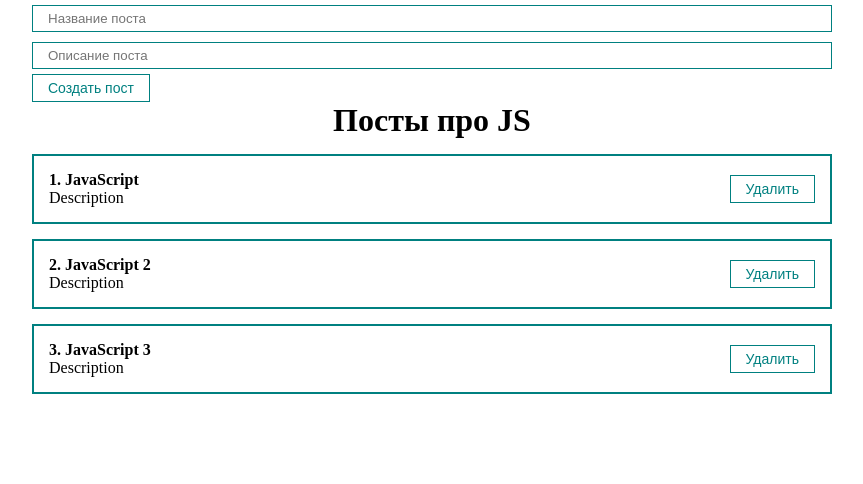
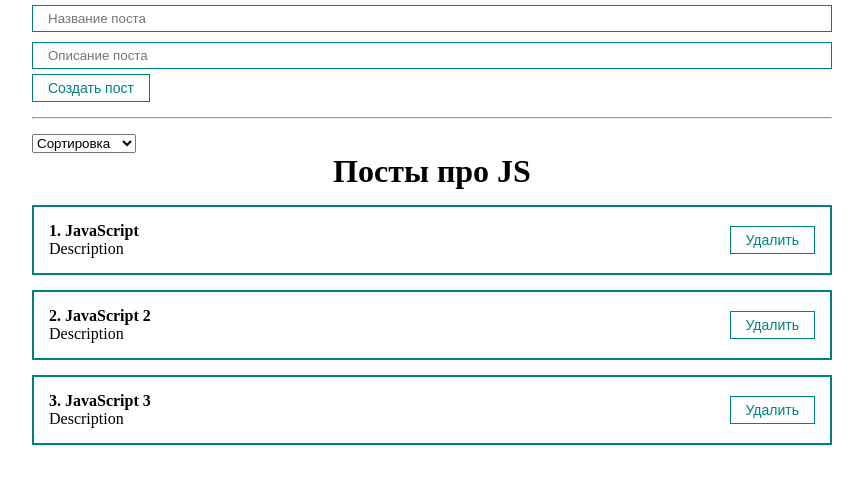
Before and after one commit to anakon73/react-fund-course, a React (Create React App) app: page / in a window 1280 px wide. Shown: the top 484 px of the page, without its empty margins (208-1071 px from the left). Built offline with nearby package versions, Linux system fonts and the light colour scheme.

Commit message:
feat(myselect): created select ui component

```diff
--- a/src/App.jsx
+++ b/src/App.jsx
@@ -1,6 +1,7 @@
 import { useState } from "react";
 import PostForm from "./components/PostForm";
 import PostList from "./components/PostList";
+import MySelect from "./components/UI/select/MySelect";
 
 import "./styles/App.css";
 
@@ -10,6 +11,7 @@ const App = () => {
     { id: 2, title: "JavaScript 2", body: "Description" },
     { id: 3, title: "JavaScript 3", body: "Description" },
   ]);
+  const [selectedSort, setSelectedSort] = useState("");
 
   const createPost = (newPost) => {
     setPosts([...posts, newPost]);
@@ -22,6 +24,18 @@ const App = () => {
   return (
     <div className="App">
       <PostForm create={createPost} />
+      <hr style={{ margin: "15px 0" }} />
+      <div>
+        <MySelect
+          value={selectedSort}
+          onChange={(sort) => setSelectedSort(sort)}
+          defaultValue={"Сортировка"}
+          options={[
+            { value: "title", name: "По названию" },
+            { value: "body", name: "По описанию" },
+          ]}
+        />
+      </div>
       {posts.length !== 0 ? (
         <PostList remove={removePost} posts={posts} title={"Посты про JS"} />
       ) : (
--- a/src/components/PostItem.jsx
+++ b/src/components/PostItem.jsx
@@ -1,18 +1,18 @@
 import MyButton from "./UI/button/MyButton";
 
-const PostItem = (props) => {
+const PostItem = ({ post, remove, number }) => {
   return (
     <div className="post">
       <div className="post__content">
         <strong>
-          {props.number}. {props.post.title}
+          {number}. {post.title}
         </strong>
-        <div>{props.post.body}</div>
+        <div>{post.body}</div>
       </div>
       <div className="post__btns">
         <MyButton
           onClick={() => {
-            props.remove(props.post);
+            remove(post);
           }}
         >
           Удалить
--- /dev/null
+++ b/src/components/UI/select/MySelect.jsx
@@ -0,0 +1,21 @@
+const MySelect = ({ options, defaultValue, value, onChange }) => {
+  return (
+    <select
+      value={value}
+      onChange={(event) => {
+        onChange(event.target.value);
+      }}
+    >
+      <option disabled value="">
+        {defaultValue}
+      </option>
+      {options.map((option) => (
+        <option key={option.value} value={option.value}>
+          {option.name}
+        </option>
+      ))}
+    </select>
+  );
+};
+
+export default MySelect;
```
Also changed, not shown: src/components/UI/select/MySelect.module.css (added).
